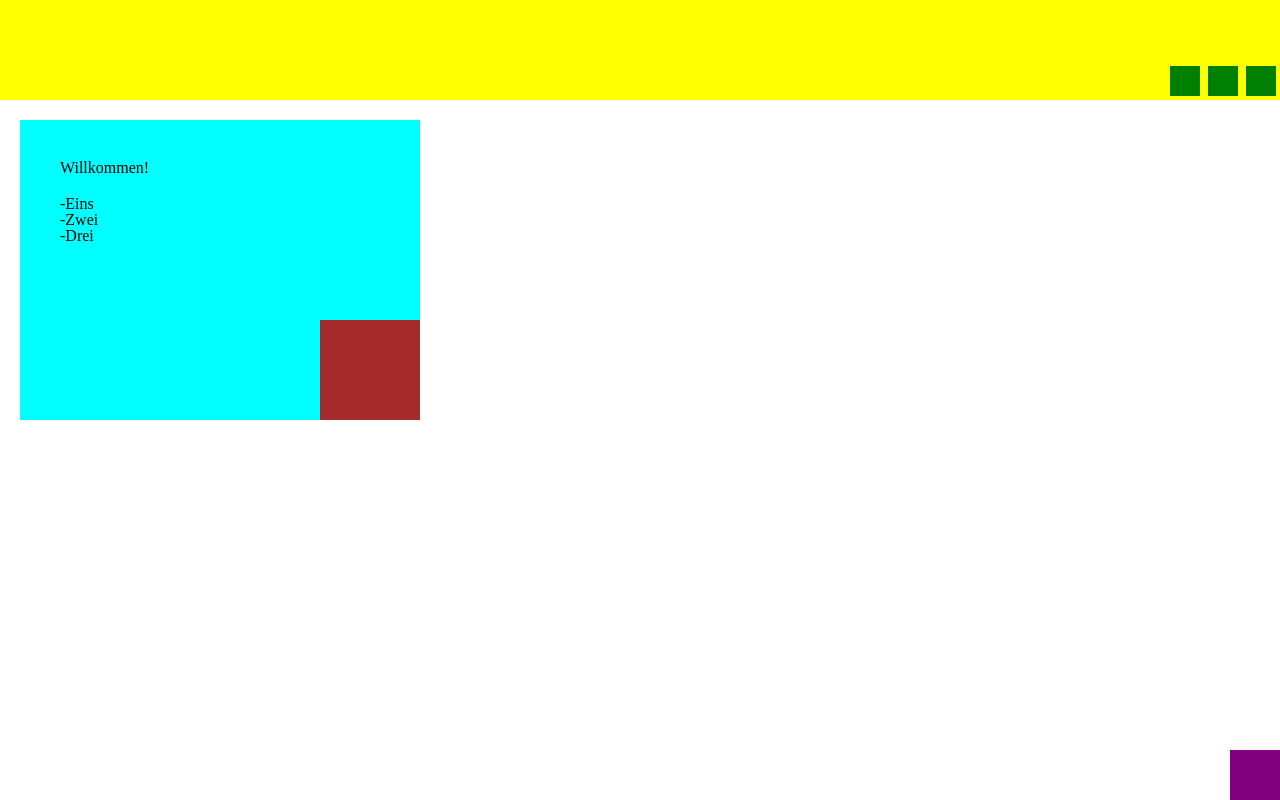
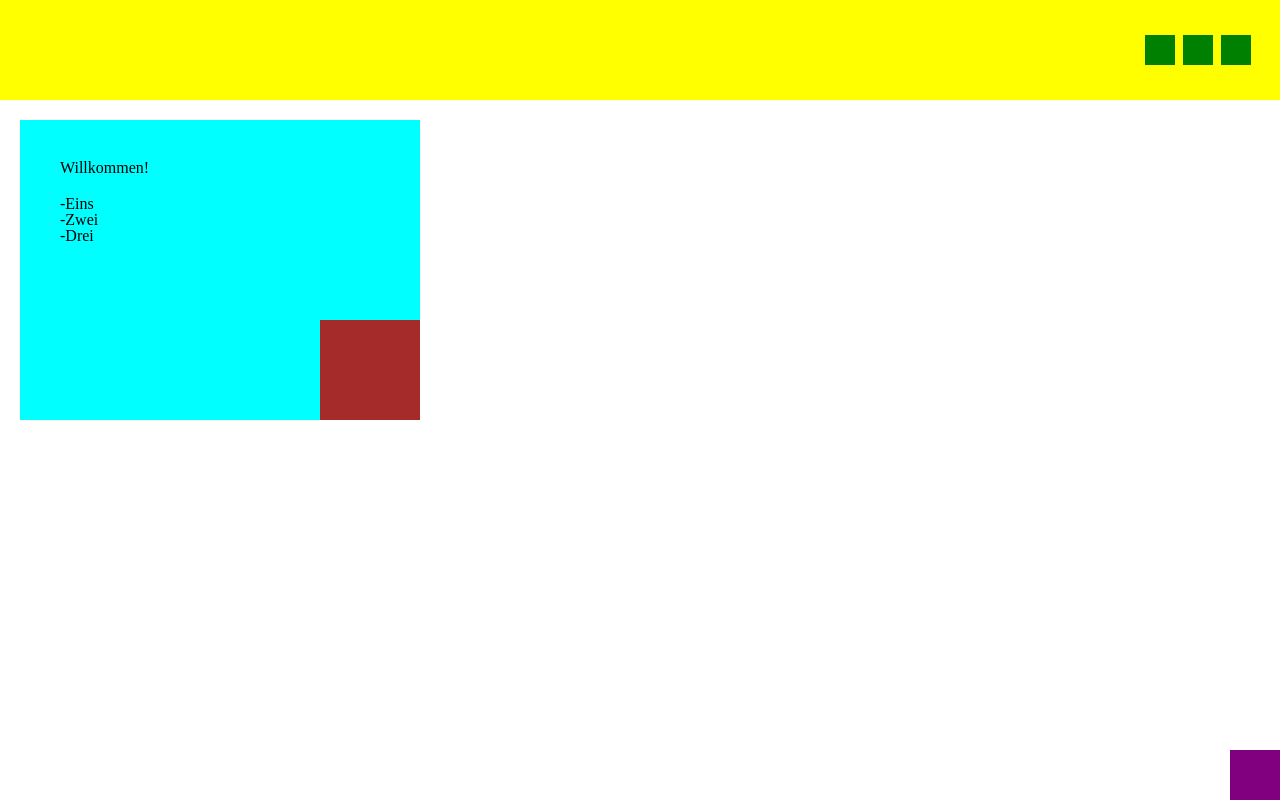
Before and after one commit to Fehr-Leon/2024_2AWI_SWP, a plain HTML site: page Exercises/aufgabe_06_0/uebung06_0.html in a window 1280 px wide. Drawn offline with Linux system fonts and the light colour scheme.

Commit message:
verbessert :D

```diff
--- a/Exercises/aufgabe_06_0/style.css
+++ b/Exercises/aufgabe_06_0/style.css
@@ -5,15 +5,18 @@
     height: 100px;
     justify-content: end;
     flex-direction: row;
-    align-items: end;
+    align-items: center;
 
 }
 
-.box{
+.boxgreen{
     background-color: green;
+    position: relative;
     width:30px;
     height:30px;
     margin: 4px;
+    right: 25px;
+
 }
 
 .boxblue{
@@ -64,5 +67,4 @@
     margin-left: 20px;
     margin-bottom: 20px;
 
-
 }
--- a/Exercises/aufgabe_06_0/uebung06_0.html
+++ b/Exercises/aufgabe_06_0/uebung06_0.html
@@ -9,9 +9,9 @@
 </head>
 <body>
     <div class="container">
-        <div class="box"></div>
-        <div class="box"></div>
-        <div class="box"></div>
+        <div class="boxgreen"></div>
+        <div class="boxgreen"></div>
+        <div class="boxgreen"></div>
     </div>
 
     <div class="boxblue">
```
